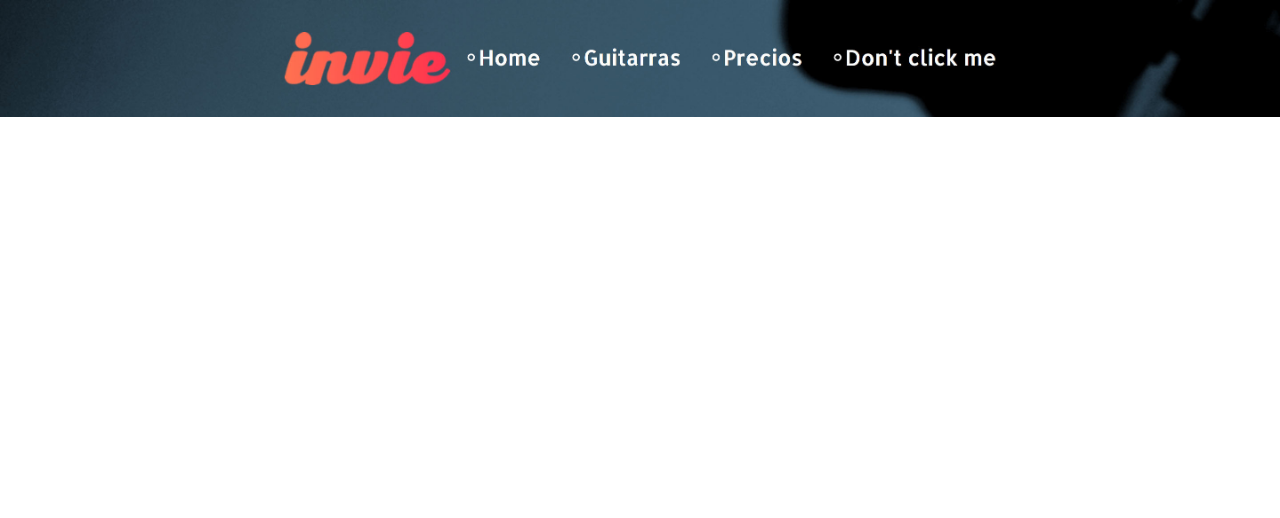
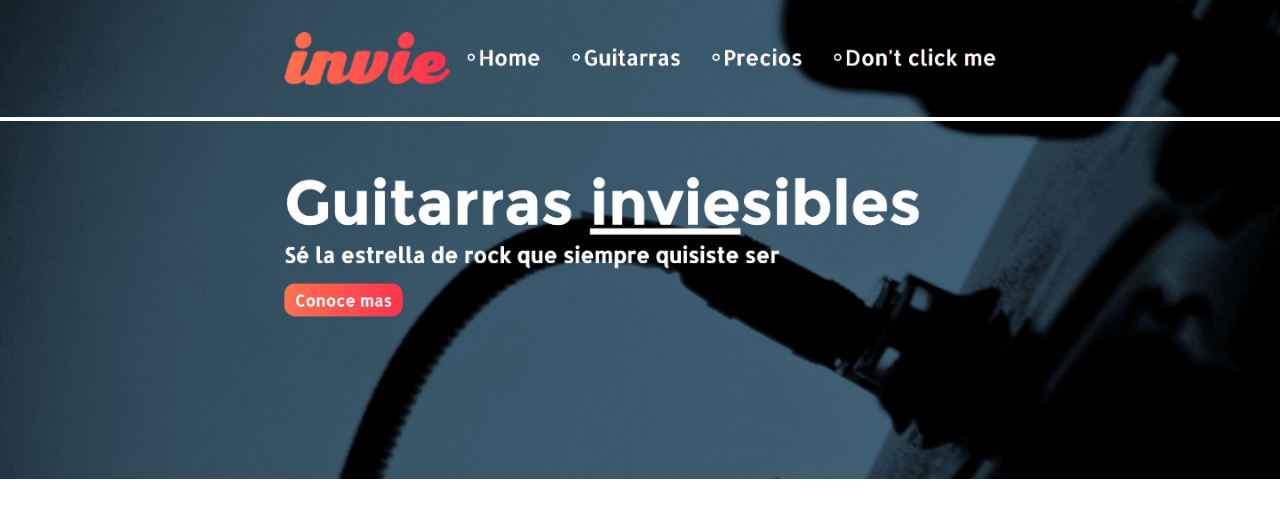
Before and after one commit to jemapau/version-control, a plain HTML site: page index.html in a window 1280 px wide. Drawn offline with Linux system fonts and the light colour scheme.

Commit message:
Adding the hero

```diff
--- a/index.html
+++ b/index.html
@@ -19,5 +19,6 @@
 </head>
 <body>
     <img src="assets/header_0fdd3fdf-3dcc-4466-8a28-4cbcc02a2c6e.jpg" alt="Menu">
+    <img src="assets/hero_51f6ca4a-043f-4384-bf2d-0276833261fc.jpg" alt="Slide Mock">
 </body>
 </html>
```
